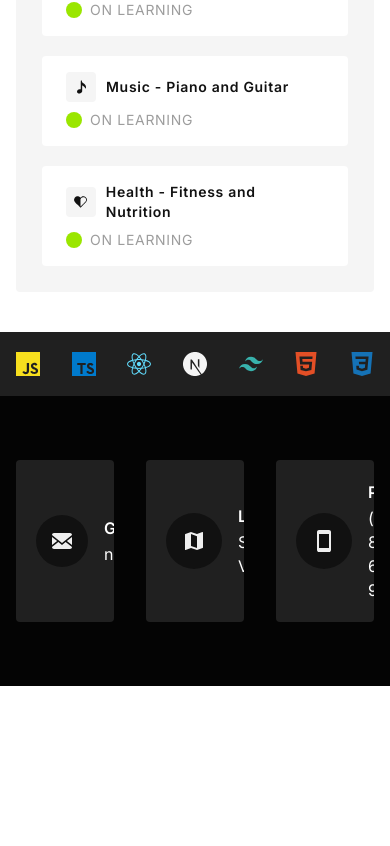
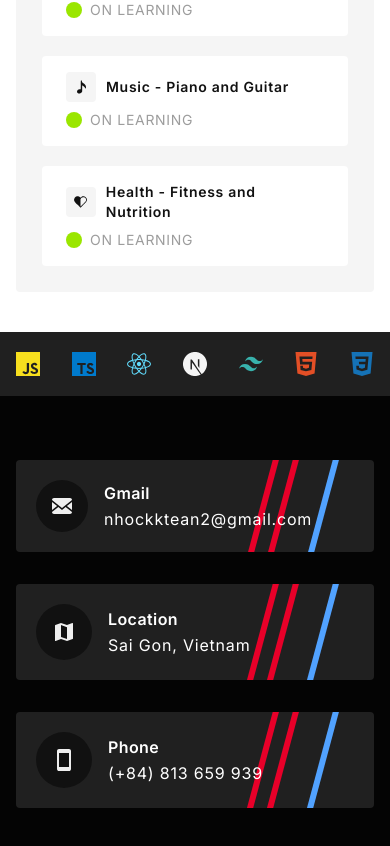
Before and after one commit to nhatkytran/Portfolio, a Next.js app: page / in a window 390 px wide. Shown: the part 1023-1869 px from the top of the page. Before the commit the page ends 1709 px from the top, so only its background shows below. Built offline with nearby package versions, Linux system fonts and the light colour scheme.

Commit message:
Responsive essential information layout

```diff
--- a/src/features/layout/components/Footer/Footer.tsx
+++ b/src/features/layout/components/Footer/Footer.tsx
@@ -39,11 +39,20 @@ export default function Footer() {
           ))}
         </div>
       </div>
-      <div className={cn('lgx:gap-9 flex w-full max-w-6xl justify-center gap-8', 'px-4 py-16', 'xs:px-6', 'sm:px-9')}>
+      <div
+        className={cn(
+          'flex w-full max-w-6xl flex-col justify-center gap-8',
+          'px-4 py-16',
+          'xs:px-6',
+          'sm:px-9',
+          'lg:flex-row',
+          'lgx:gap-9',
+        )}
+      >
         {ESSENTIAL_INFORMATION.map(({ label, content, Icon }, index) => (
           <div
             key={index}
-            className={cn('group relative flex w-80 gap-4', 'overflow-hidden rounded-sm bg-neutral-800 p-5')}
+            className={cn('group relative flex gap-4 lg:w-80', 'overflow-hidden rounded-sm bg-neutral-800 p-5')}
           >
             <div className="flex items-center justify-center">
               <div className="rounded-full bg-neutral-900 p-4">
```
